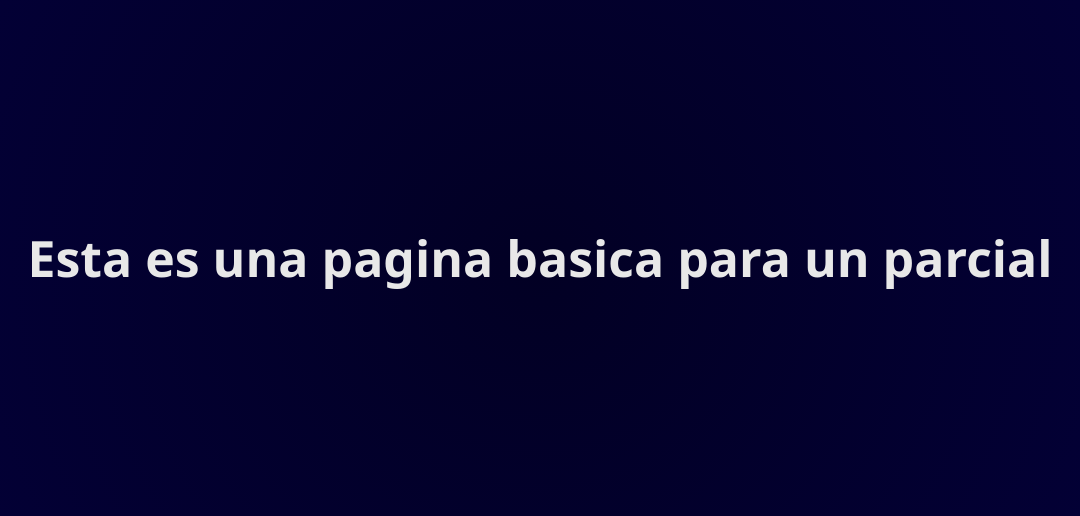
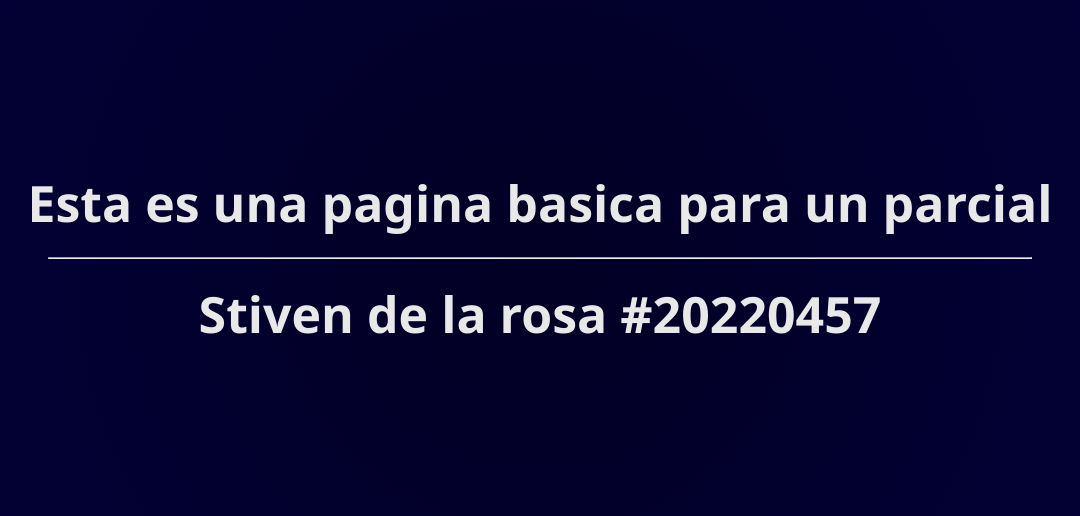
Before and after one commit to codestiven/Electiva2-1er_parcial, a plain HTML site: page index.html in a window 1280 px wide. Shown: the part 132-648 px from the top of the page, without its empty margins (100-1180 px from the left). Drawn offline with Linux system fonts and the light colour scheme.

Commit message:
modificacion

```diff
--- a/index.html
+++ b/index.html
@@ -1,14 +1,21 @@
 <!DOCTYPE html>
 <html lang="en">
+
 <head>
     <meta charset="UTF-8">
     <meta name="viewport" content="width=device-width, initial-scale=1.0">
     <title>Document</title>
     <link rel="stylesheet" href="style.css">
 </head>
+
 <body>
     <h1>
         Esta es una pagina basica para un parcial
+        <hr style="margin: 2%;">
+        Stiven de la rosa #20220457
     </h1>
+
+
 </body>
+
 </html>
```
